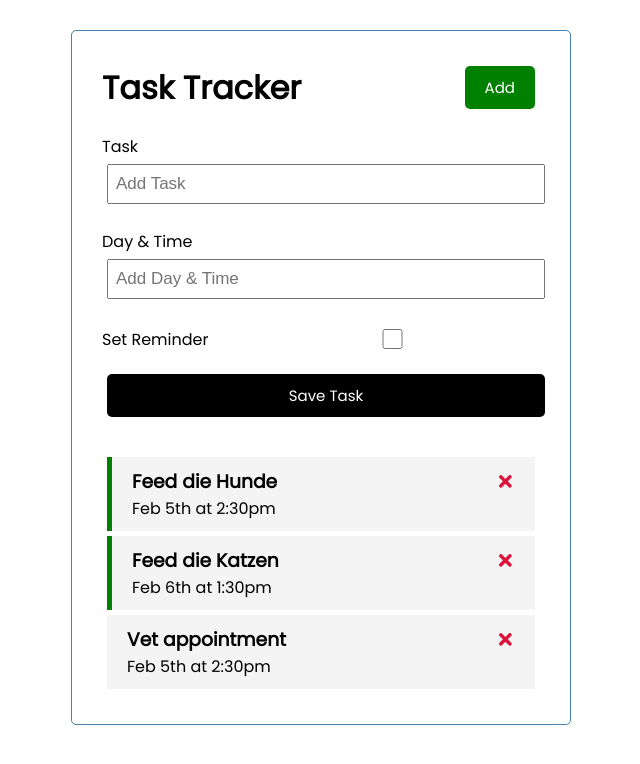
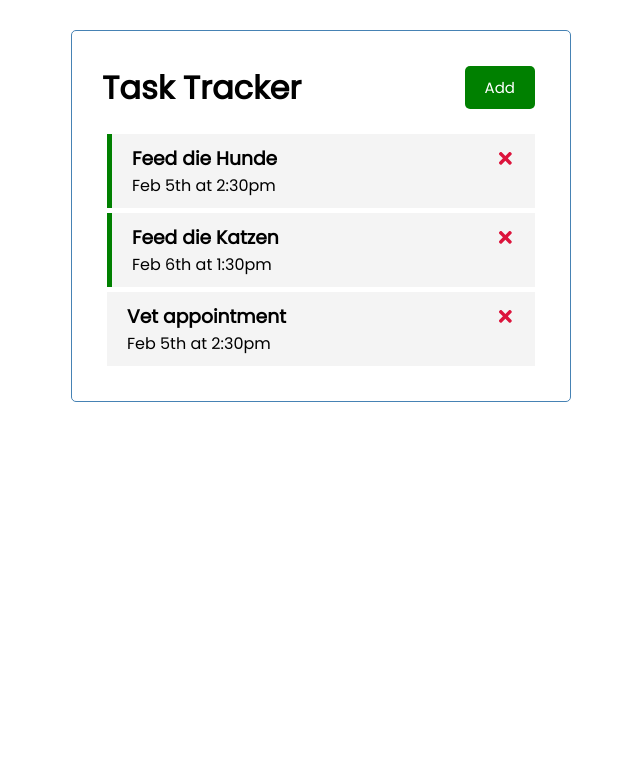
Before and after one commit to mi4en/react-task-tracker, a React (Create React App) app: page / in a window 1280 px wide. Shown: the top 764 px of the page, without its empty margins (319-959 px from the left). Built offline with nearby package versions, Linux system fonts and the light colour scheme.

Commit message:
toggle form and change add btn state;

```diff
--- a/src/App.js
+++ b/src/App.js
@@ -4,6 +4,7 @@
 import AddTask from './components/AddTask';
 
 function App() {
+	const [showAddTask, setShowAddTask] = useState(false);
 	const [tasks, setTasks] = useState([
 		{
 			id: 1,
@@ -48,9 +49,9 @@
 
 	return (
 		<div className="container">
-			<Header />
+			<Header onAdd={() => setShowAddTask(!showAddTask)} showAdd={showAddTask} />
 
-			<AddTask onAdd={addTask} />
+			{showAddTask && <AddTask onAdd={addTask} />}
 
 			{tasks.length > 0 ? (
 				<Tasks tasks={tasks} onDelete={deleteTask} onToggle={toggleReminder} />
--- a/src/components/Header.jsx
+++ b/src/components/Header.jsx
@@ -1,13 +1,11 @@
 import PropTypes from 'prop-types';
 import Button from './Button';
 
-const Header = ({ title }) => {
-	const onClick = () => console.log('Prop Click');
-
+const Header = ({ title, onAdd, showAdd }) => {
 	return (
 		<header className="header">
 			<h1>{title}</h1>
-			<Button onClick={onClick} bgColor="green" label="Add" />
+			<Button onClick={onAdd} bgColor={showAdd ? 'blue' : 'green'} label={showAdd ? 'Close' : 'Add'} />
 		</header>
 	);
 };
```
Also changed, not shown: 1 other file (tests, documents, lock files or other folders).
